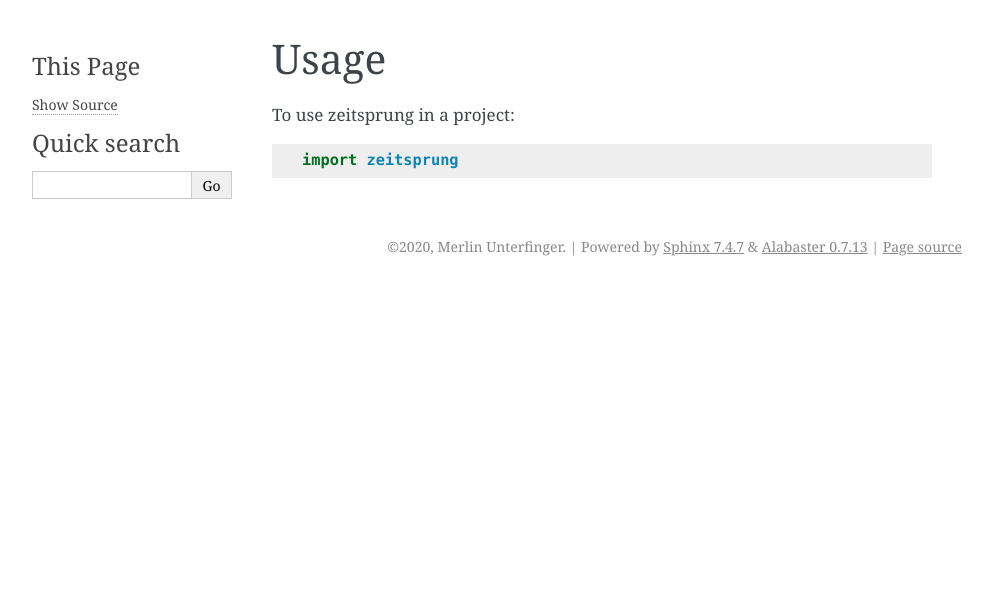
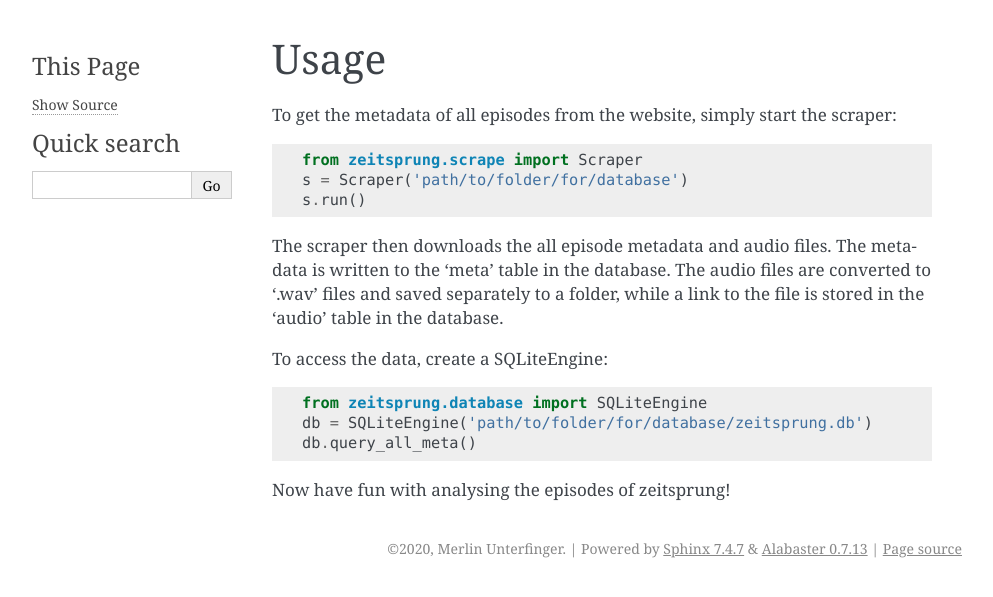
Before and after one commit to munterfi/zeitsprung, a Sphinx documentation site: the page built from docs/usage.rst, in a window 1280 px wide. Shown: the top 597 px of the page, without its empty margins (148-1141 px from the left). Built offline with Sphinx 7.4.7, drawn with Linux system fonts in a browser that asks for light colours; pages that are not in the unit, such as notebooks, are missing from menus.

```diff
--- a/HISTORY.rst
+++ b/HISTORY.rst
@@ -6,3 +6,5 @@ History
 ------------------
 
 * First release on PyPI.
+* Scraper class to download the meta data and audio files of all episodes.
+* Database class to setup and access the SQLite database containing the meta data of the episodes.
--- a/docs/index.rst
+++ b/docs/index.rst
@@ -1,5 +1,5 @@
-Welcome to zeitsprung's documentation!
-======================================
+zeitsprung |version|
+====================
 
 .. toctree::
    :maxdepth: 2
--- a/docs/usage.rst
+++ b/docs/usage.rst
@@ -2,6 +2,20 @@
 Usage
 =====
 
-To use zeitsprung in a project::
+To get the metadata of all episodes from the website, simply start the scraper::
 
-    import zeitsprung
+    from zeitsprung.scrape import Scraper
+    s = Scraper('path/to/folder/for/database')
+    s.run()
+
+The scraper then downloads the all episode metadata and audio files. The metadata is written to the 'meta' table in the
+database. The audio files are converted to '.wav' files and saved separately to a folder, while a link to the file is
+stored in the 'audio' table in the database.
+
+To access the data, create a SQLiteEngine::
+
+    from zeitsprung.database import SQLiteEngine
+    db = SQLiteEngine('path/to/folder/for/database/zeitsprung.db')
+    db.query_all_meta()
+
+Now have fun with analysing the episodes of zeitsprung!
```
Also changed, not shown: docs/installation.rst (+15 -0 lines).
